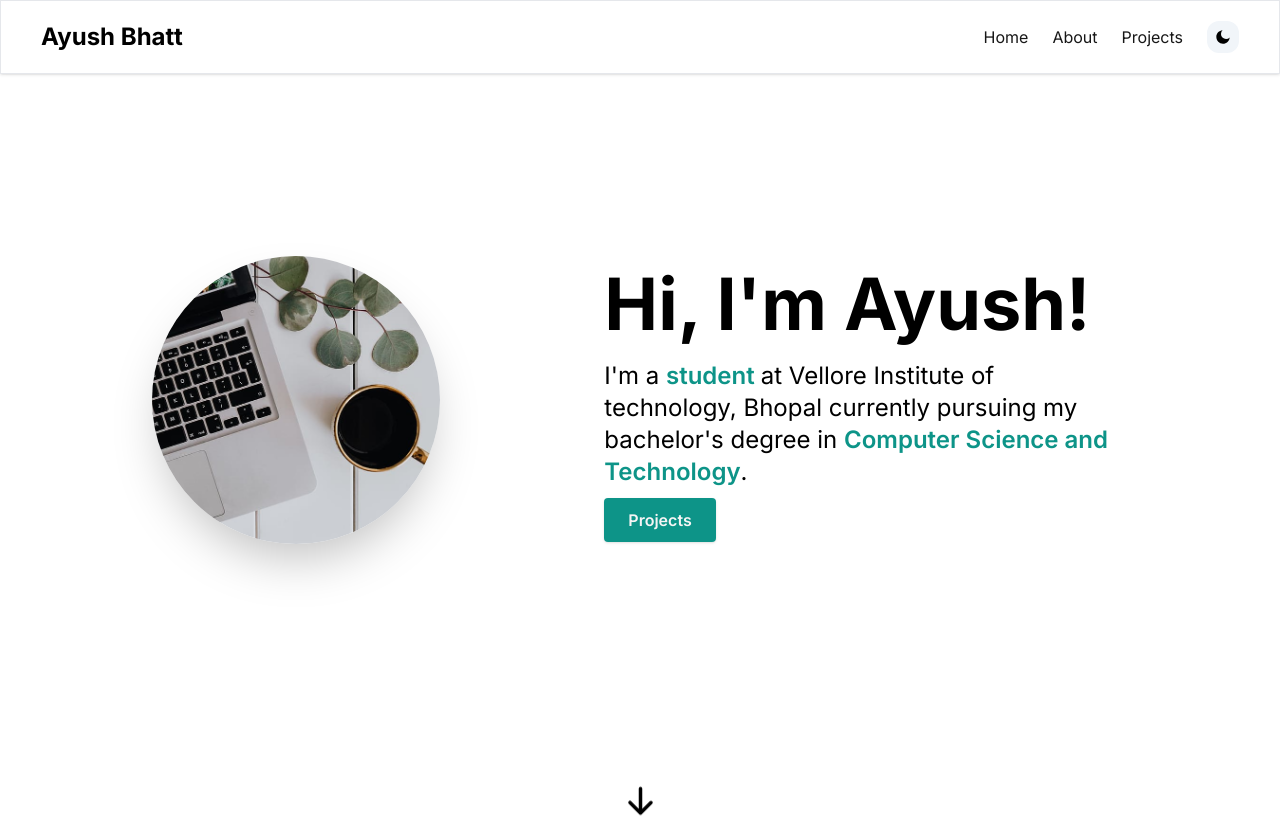
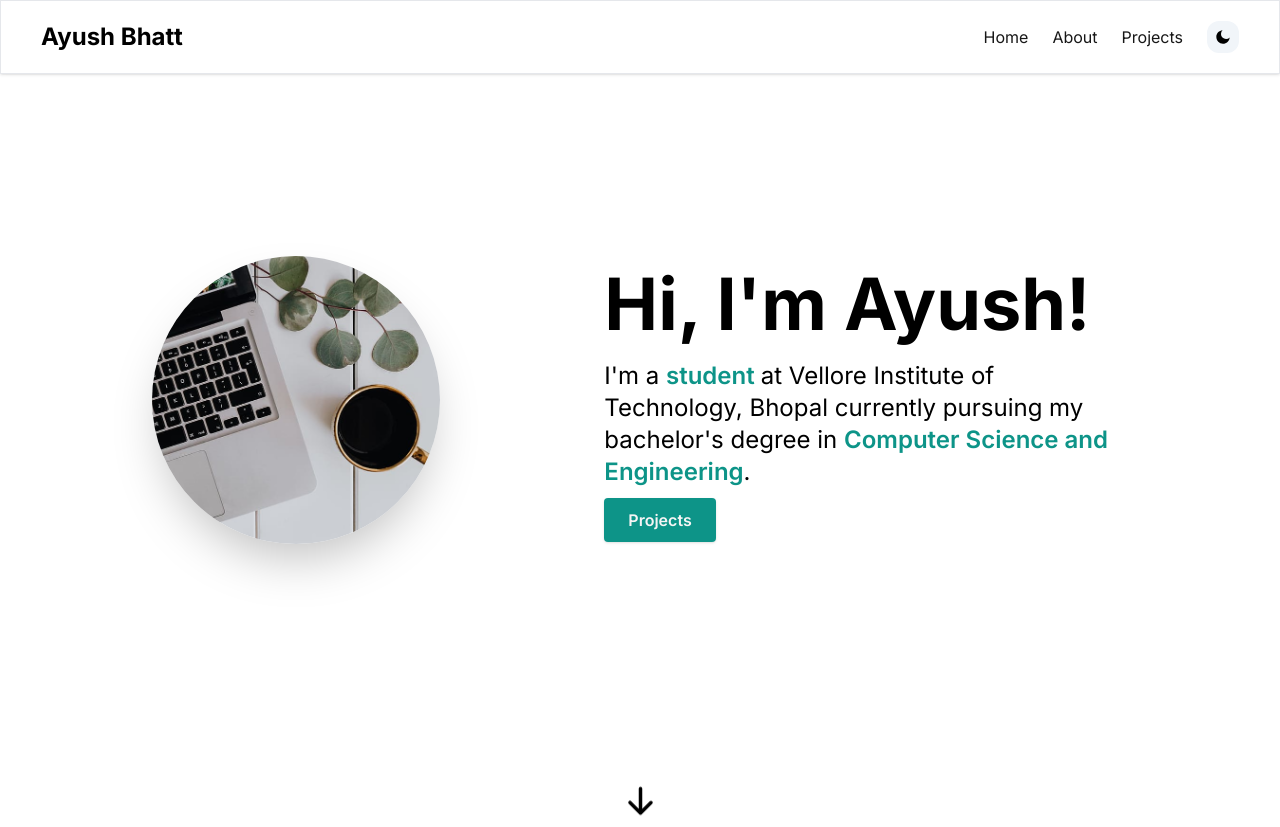
Before and after one commit to alternateAyush/ayush-bhatt-portfolio, a Next.js app: page / in a window 1280 px wide. Built offline with nearby package versions, Linux system fonts and the light colour scheme.

Commit message:
No-change

```diff
--- a/src/app/layout.tsx
+++ b/src/app/layout.tsx
@@ -8,7 +8,7 @@ import {ThemeProvider as NextThemesProvider, ThemeProvider} from "next-themes";
 const inter = Inter({ subsets: ['latin'] })
 
 export const metadata: Metadata = {
-  title: 'Create Next App',
+  title: 'Ayush Bhatt',
   description: 'Generated by create next app',
 }
 
--- a/src/components/ProfileSection.tsx
+++ b/src/components/ProfileSection.tsx
@@ -22,12 +22,12 @@ const ProfileSection=()=>{
                 <p className='my-5 text-lg md:text-2xl'>
                     {`I'm a `}
                     <span className='text-teal-600 font-semibold'>{`student `}</span>
-                    {`at Vellore Institute of technology, Bhopal currently pursuing my bachelor's degree in `}
-                    <span className='text-teal-600 font-semibold'>{`Computer Science and Technology`}</span>{`.`}
+                    {`at Vellore Institute of Technology, Bhopal currently pursuing my bachelor's degree in `}
+                    <span className='text-teal-600 font-semibold'>{`Computer Science and Engineering`}</span>{`.`}
                 </p>
                 <Link
                 to='projects'
-                className='text-neutral-100 font-semibold px-6 py-3 bg-teal-600 rounded shadow hover:bg-teal-700 cursor-pointer'
+                className='select-none text-neutral-100 font-semibold px-6 py-3 bg-teal-600 rounded shadow hover:bg-teal-700 cursor-pointer'
                 activeClass='active'
                 spy={true}
                 smooth={true}
```
